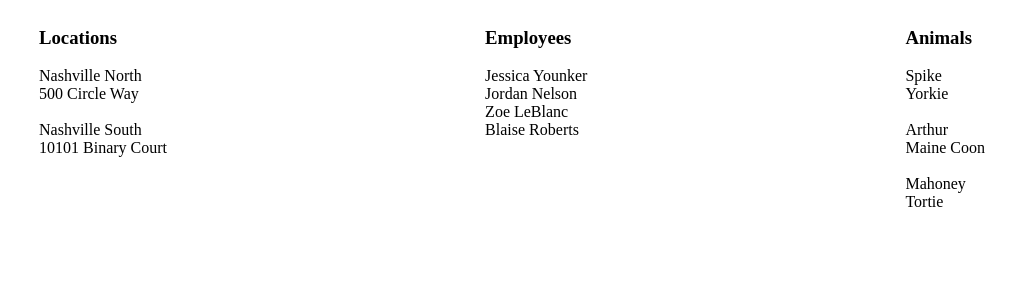
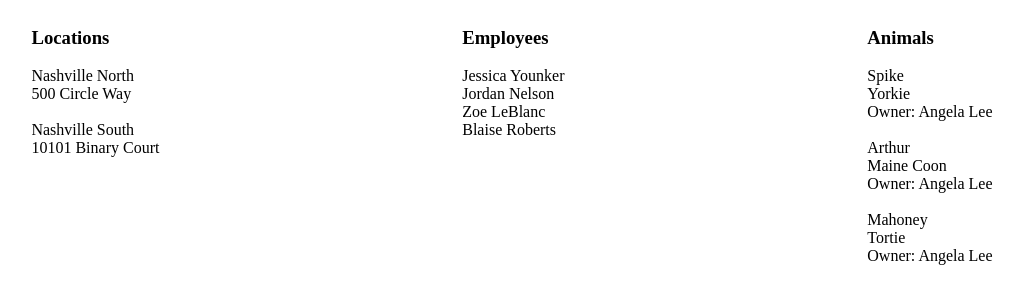
Before and after one commit to megcruzen/react_kennel, a React (Create React App) app: page / in a window 1280 px wide. Shown: the top 304 px of the page, without its empty margins (128-1151 px from the left). Built offline with nearby package versions, Linux system fonts and the light colour scheme.

Commit message:
Started Challenge exercise, need to complete

```diff
--- a/src/components/Kennel.js
+++ b/src/components/Kennel.js
@@ -32,10 +32,28 @@ class Kennel extends Component {
         { id: 3, name: "Mahoney", species: "Cat", breed: "Tortie" }
     ]
 
+    ownersFromAPI = [
+        { id: 1, name: "Ryan Tanay", phone: "555-555-5555" },
+        { id: 2, name: "Emma Beaton", phone: "421-123-4567" },
+        { id: 3, name: "Dani Adkins", phone: "555-222-3434" },
+        { id: 4, name: "Adam Oswalt", phone: "615-599-5544" },
+        { id: 5, name: "Fletcher Bangs", phone: "505-505-5050" },
+        { id: 6, name: "Angela Lee", phone: "555-777-9999" }
+    ]
+
+    ownersAndPets = [
+        { id: 1, ownerId: 1, animalId: 1 },
+        { id: 2, ownerId: 4, animalId: 2 },
+        { id: 3, ownerId: 6, animalId: 3 }
+    ]
+
+
     state = {
         employees: this.employeesFromAPI,
         locations: this.locationsFromAPI,
-        animals: this.animalsFromAPI
+        animals: this.animalsFromAPI,
+        owners: this.ownersFromAPI,
+        ownerspets: this.ownersAndPets
     }
 
     render() {
@@ -43,7 +61,7 @@ class Kennel extends Component {
             <article className="kennel">
                 <LocationList locations={this.state.locations} />
                 <EmployeeList employees={this.state.employees} />
-                <AnimalList animals={this.state.animals} />
+                <AnimalList animals={this.state.animals} owners={this.state.owners} ownerspets={this.state.ownerspets} />
             </article>
         )
     }
--- a/src/components/animals/AnimalList.js
+++ b/src/components/animals/AnimalList.js
@@ -2,22 +2,41 @@ import React, { Component } from 'react'
 
 export default class AnimalList extends Component {
     render() {
+
+        let ownerName = "";
+        this.props.animals.forEach(animal =>
+            this.props.ownerspets.map(petsOwner => {
+                if (animal.id === petsOwner.animalId) {
+                    this.props.owners.forEach(owner => {
+                        if (petsOwner.ownerId === owner.id) {
+                            ownerName = owner.name;
+                            console.log(animal.name, ":", ownerName)
+                        }
+                    })
+                }
+                console.log("Name:", ownerName)
+                return ownerName;
+            })
+        )
+
         return (
-            <article>
+            <section className="animals">
                 <h1>Animals</h1>
-                <section className="animals">
+                <div>
                 {
                     this.props.animals.map(animal =>
                         <div key={animal.id}>
                             {animal.name}
                             <br />
                             {animal.breed}
+                            <br />
+                            Owner: {ownerName}
                             <br /><br />
                         </div>
                     )
                 }
-                </section>
-            </article>
+                </div>
+            </section>
         );
     }
 }
--- a/src/components/employee/EmployeeList.js
+++ b/src/components/employee/EmployeeList.js
@@ -3,9 +3,9 @@ export default class EmployeeList extends Component {
     render() {
         // console.log(this.props.employees);
         return (
-            <article>
+            <section className="employees">
                 <h1>Employees</h1>
-                <section className="employees">
+                <div>
                 {
                     this.props.employees.map(employee =>
                         <div key={employee.id}>
@@ -13,8 +13,8 @@ export default class EmployeeList extends Component {
                         </div>
                     )
                 }
-                </section>
-            </article>
+                </div>
+            </section>
         )
     }
 }
--- a/src/components/locations/LocationList.js
+++ b/src/components/locations/LocationList.js
@@ -3,9 +3,9 @@ import React, { Component } from 'react'
 export default class LocationList extends Component {
     render() {
         return (
-            <article>
+            <section className="locations">
                 <h1>Locations</h1>
-                <section className="locations">
+                <div>
                 {
                     this.props.locations.map(location =>
                         <div key={location.id}>
@@ -16,8 +16,8 @@ export default class LocationList extends Component {
                         </div>
                     )
                 }
-                </section>
-            </article>
+                </div>
+            </section>
         );
     }
 }
```
